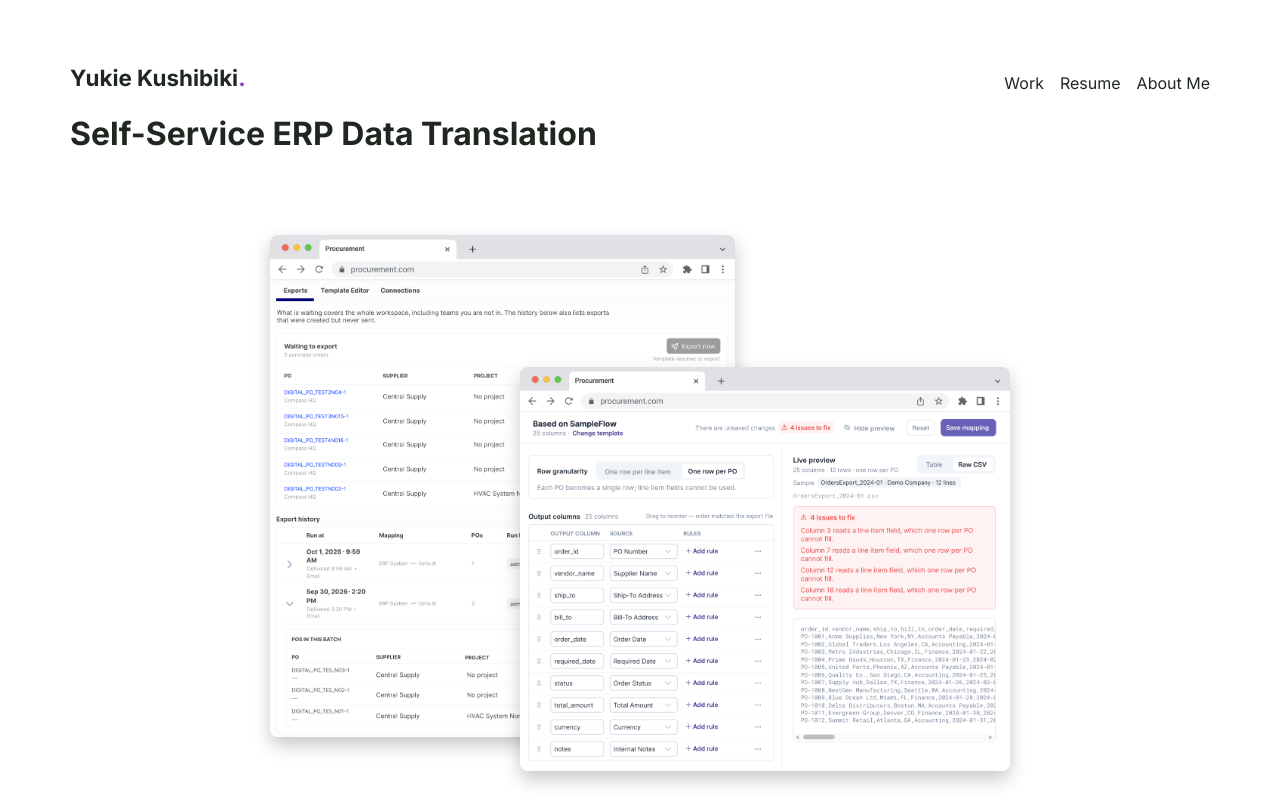
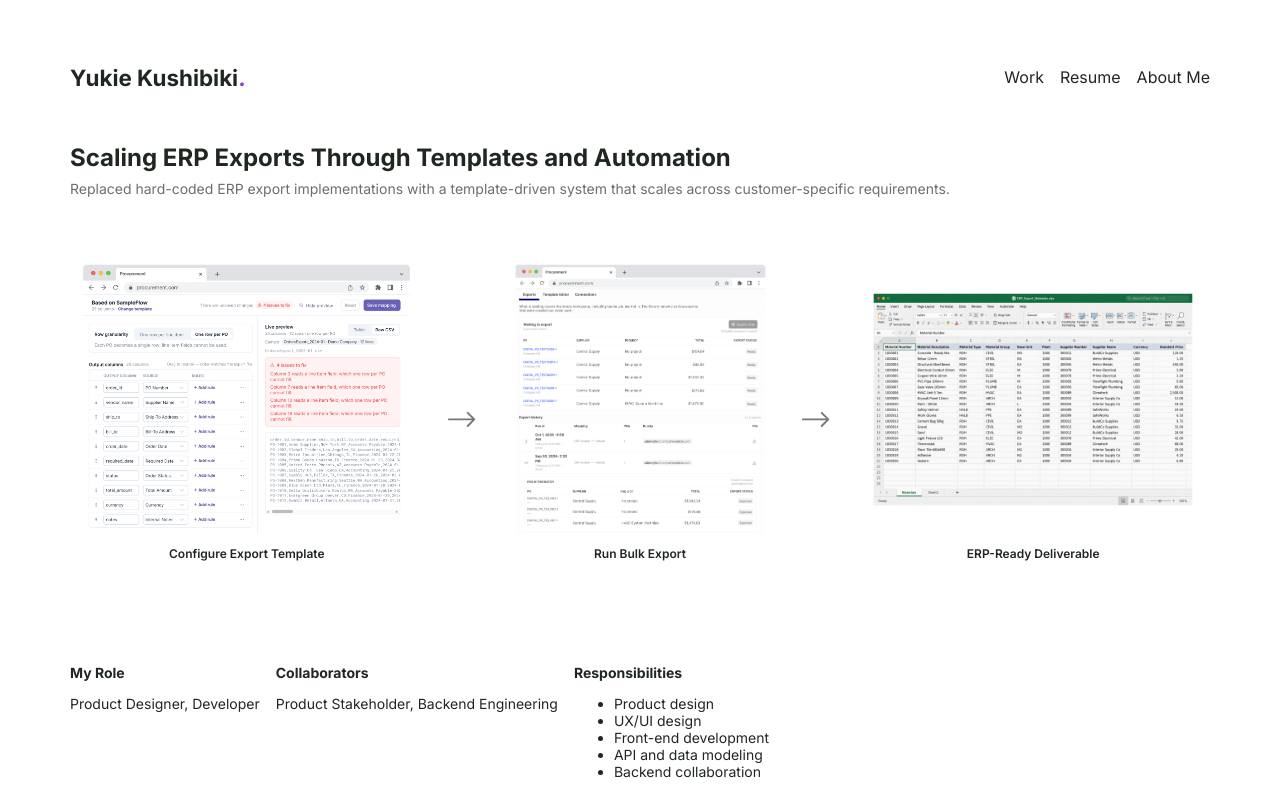
Before and after one commit to yutsukushi/Professional-Portfolio, a Vue app: page /case-studies/self-service-erp-data-translation in a window 1280 px wide. Shown: the top 800 px of the page. Built offline with nearby package versions, Linux system fonts and the light colour scheme.

Commit message:
feat: update ERP data translation visuals and enhance site header alignment

```diff
--- a/src/ErpDataTranslation.vue
+++ b/src/ErpDataTranslation.vue
@@ -1,6 +1,7 @@
 <script setup>
 import { ref } from 'vue'
 import bulkExportImage from '../assets/images/erp-visuals/browser-bulk-export.png'
+import erpFileImage from '../assets/images/erp-visuals/erp-file.png'
 import templateEditorImage from '../assets/images/erp-visuals/browser-template-editor.png'
 import SiteFooter from './components/SiteFooter.vue'
 import SiteHeader from './components/SiteHeader.vue'
@@ -36,18 +37,43 @@ function closeImage() {
     <SiteHeader variant="case-study" />
 
     <main>
-      <h1>Self-Service ERP Data Translation</h1>
-      <div class="erp-hero" role="group" aria-label="ERP bulk export and template editor screens">
+      <h1 class="erp-title">Scaling ERP Exports Through Templates and Automation</h1>
+      <p class="case-study-text" style="margin: 0;color: #6b7169;">Replaced hard-coded ERP export implementations with a template-driven system that scales across customer-specific requirements.</p>
+      <div class="erp-hero" role="group" aria-label="ERP export process from template configuration to deliverable">
+        <figure class="erp-hero-step">
           <img
-          class="erp-hero-image erp-hero-image--bulk"
+            class="erp-hero-image"
+            :src="templateEditorImage"
+            alt="ERP template editor showing field mappings and validation errors"
+          />
+          <figcaption>Configure Export Template</figcaption>
+        </figure>
+        <span class="erp-hero-arrow" aria-hidden="true">
+          <svg viewBox="0 0 34 20" fill="none">
+            <path d="M2 10h27m-7-7 7 7-7 7" />
+          </svg>
+        </span>
+        <figure class="erp-hero-step">
+          <img
+            class="erp-hero-image"
             :src="bulkExportImage"
             alt="ERP bulk export screen showing purchase orders and export history"
           />
+          <figcaption>Run Bulk Export</figcaption>
+        </figure>
+        <span class="erp-hero-arrow" aria-hidden="true">
+          <svg viewBox="0 0 34 20" fill="none">
+            <path d="M2 10h27m-7-7 7 7-7 7" />
+          </svg>
+        </span>
+        <figure class="erp-hero-step">
           <img
-          class="erp-hero-image erp-hero-image--template"
-          :src="templateEditorImage"
-          alt="ERP template editor showing field mappings and validation errors"
+            class="erp-hero-image erp-hero-image--file"
+            :src="erpFileImage"
+            alt="ERP-ready deliverable spreadsheet"
           />
+          <figcaption>ERP-Ready Deliverable</figcaption>
+        </figure>
       </div>
       <section class="case-study-details">
         <div>
@@ -172,33 +198,86 @@ function closeImage() {
 </template>
 
 <style scoped>
+.erp-page {
+  display: flex;
+  flex-direction: column;
+  gap: 2rem;
+}
+
+.erp-title {
+  margin-block: 0.83em 0.5rem;
+  font-size: 1.5em;
+}
+
 .erp-hero {
-  position: relative;
-  width: min(100%, 860px);
-  aspect-ratio: 859 / 626;
-  margin: 2rem auto 3rem;
+  display: grid;
+  grid-template-columns: minmax(0, 1.15fr) 2rem minmax(0, 0.9fr) 2rem minmax(0, 1.15fr);
+  align-items: center;
+  gap: clamp(0.75rem, 1.8vw, 1.5rem);
+  width: 100%;
+  margin: 5rem 0;
+}
+
+.erp-hero-step {
+  min-width: 0;
+  margin: 0;
+  text-align: center;
 }
 
 .erp-hero-image {
-  position: absolute;
   display: block;
-  height: auto;
-  border-radius: 8px;
-  box-shadow: 0 8px 18px rgb(0 0 0 / 22%);
+  width: 100%;
+  height: clamp(150px, 22vw, 245px);
+  object-fit: contain;
+  transform: scale(1.1);
 }
 
-.erp-hero-image--bulk {
-  z-index: 1;
-  top: 8%;
-  left: 7%;
-  width: 54%;
+.erp-hero-image--file {
+  transform: scale(0.9);
 }
 
-.erp-hero-image--template {
-  z-index: 2;
-  top: 29%;
-  left: 36%;
-  width: 57%;
+.erp-hero-step figcaption {
+  margin-top: 1.5rem;
+  font-size: 0.75rem;
+  font-weight: 600;
+}
+
+.erp-hero-arrow {
+  display: flex;
+  align-items: center;
+  justify-content: center;
+  color: #777;
+}
+
+.erp-hero-arrow svg {
+  display: block;
+  width: 100%;
+  max-width: 2.5rem;
+  height: auto;
+  stroke: currentColor;
+  stroke-width: 2;
+  stroke-linecap: round;
+  stroke-linejoin: round;
+}
+
+@media (max-width: 768px) {
+  .erp-hero {
+    grid-template-columns: minmax(0, 1fr);
+    gap: 0.75rem;
+  }
+
+  .erp-hero-image {
+    height: clamp(160px, 45vw, 220px);
+  }
+
+  .erp-hero-arrow {
+    height: 1.5rem;
+  }
+
+  .erp-hero-arrow svg {
+    width: 1.5rem;
+    transform: rotate(90deg);
+  }
 }
 
 .erp-solution-gallery {
--- a/src/components/SiteHeader.vue
+++ b/src/components/SiteHeader.vue
@@ -53,7 +53,7 @@ defineProps({
 .site-header-inner {
   display: flex;
   justify-content: space-between;
-  align-items: flex-start;
+  align-items: center;
   width: 100%;
   flex-flow: row wrap;
   gap: 1rem;
@@ -103,9 +103,9 @@ defineProps({
   line-height: 1.2;
 }
 
-.site-nav {
+/* .site-nav {
   margin-top: 0.6rem;
-}
+} */
 
 .site-nav a {
   display: inline-block;
@@ -135,7 +135,6 @@ defineProps({
     justify-content: flex-start;
     align-items: flex-start;
     text-align: left;
-    gap: 2rem;
   }
 
   .site-title-meta {
```
Also changed, not shown: assets/images/erp-visuals/erp-file.png (added). Lines whose indentation alone changed are shown as unchanged.
